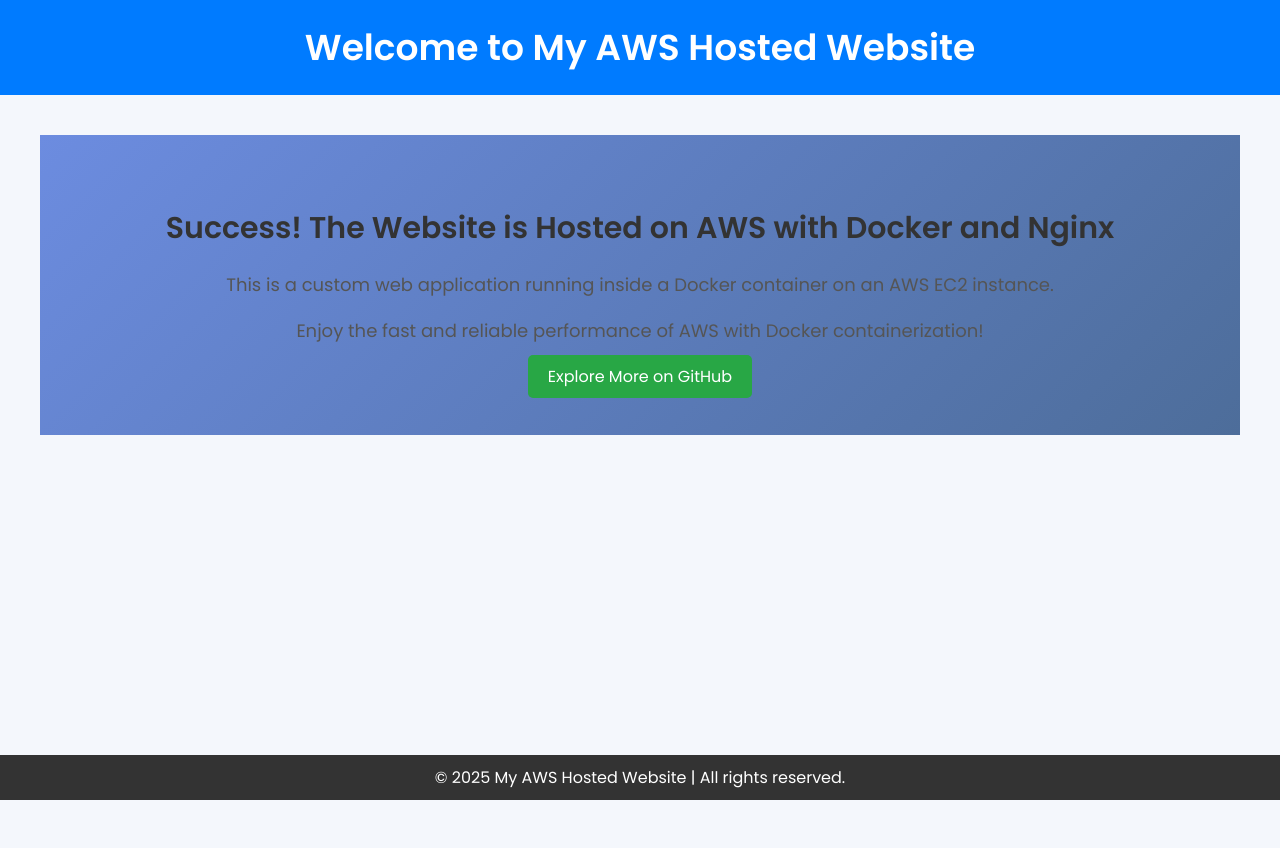
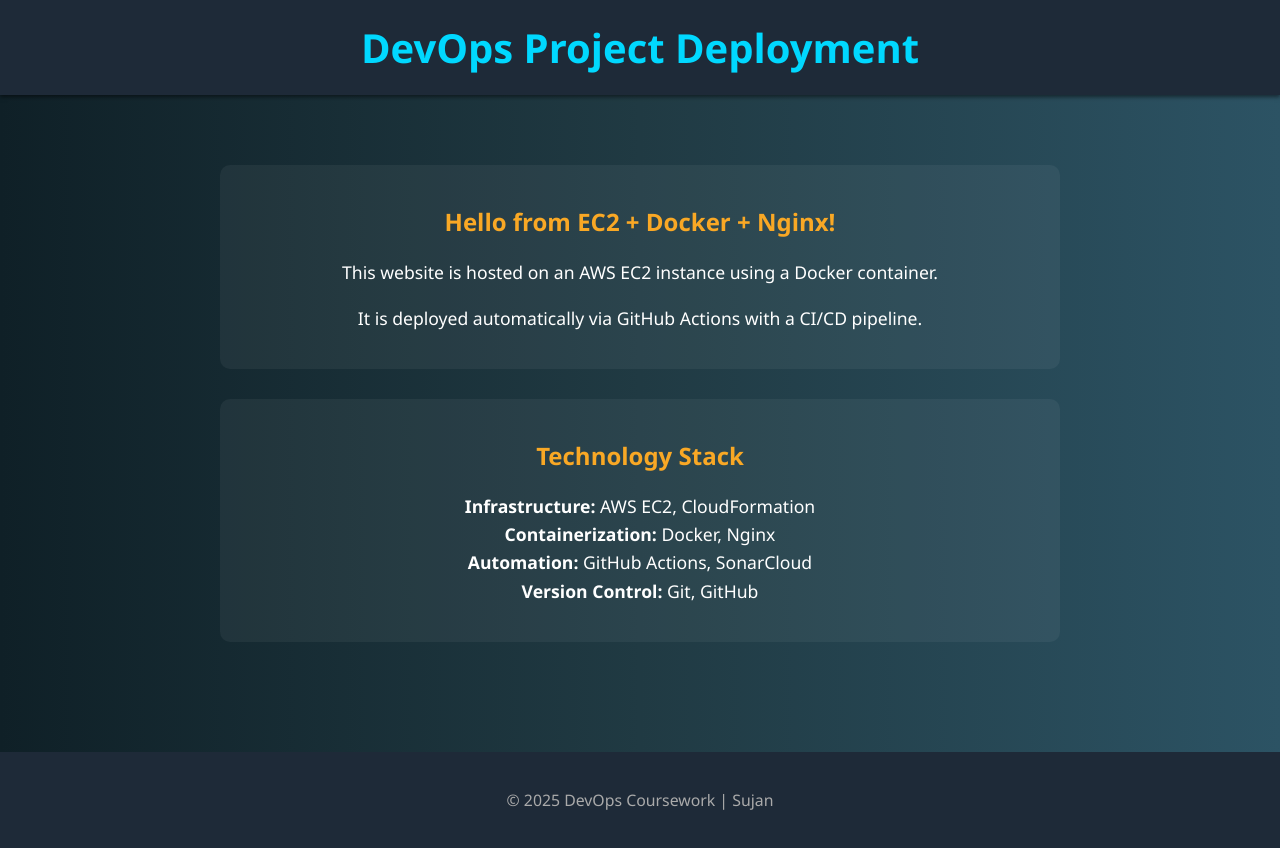
Before and after one commit to Sujan-div/aws-docker-site, a plain HTML site: page index.html in a window 1280 px wide. Before the commit the page ends 800 px from the top, so only its background shows below. Drawn offline with Linux system fonts and the light colour scheme.

Commit message:
Added HTML2

```diff
--- a/index.html
+++ b/index.html
@@ -1,117 +1,86 @@
 <!DOCTYPE html>
 <html lang="en">
 <head>
-  <meta charset="UTF-8">
-  <meta name="viewport" content="width=device-width, initial-scale=1.0">
-  <meta http-equiv="X-UA-Compatible" content="ie=edge">
-  <title>My AWS Hosted Website</title>
-
-  <!-- Google Fonts -->
-  <link href="https://fonts.googleapis.com/css2?family=Poppins:wght@300;400;600&display=swap" rel="stylesheet">
-
-  <!-- Styling -->
+  <meta charset="UTF-8" />
+  <meta name="viewport" content="width=device-width, initial-scale=1.0"/>
+  <title>AWS Hosted Website</title>
   <style>
     body {
-      font-family: 'Poppins', sans-serif;
+      font-family: 'Segoe UI', Tahoma, Geneva, Verdana, sans-serif;
+      background: linear-gradient(to right, #0f2027, #203a43, #2c5364);
+      color: #ffffff;
       margin: 0;
       padding: 0;
-      background-color: #f4f7fc;
-      color: #333;
+      text-align: center;
     }
 
     header {
-      background-color: #007BFF;
-      color: white;
+      background-color: #1e2a38;
       padding: 20px 0;
-      text-align: center;
+      box-shadow: 0 2px 4px rgba(0,0,0,0.5);
     }
 
     header h1 {
       margin: 0;
-      font-size: 36px;
+      font-size: 2.5em;
+      color: #00d8ff;
+    }
+
+    main {
+      padding: 40px 20px;
     }
 
     section {
-      padding: 40px 20px;
-      max-width: 1200px;
-      margin: 0 auto;
-      text-align: center;
+      margin: 30px auto;
+      max-width: 800px;
+      background-color: rgba(255, 255, 255, 0.05);
+      border-radius: 10px;
+      padding: 20px;
     }
 
-    section h2 {
-      font-size: 30px;
-      color: #333;
-      margin-bottom: 20px;
+    h2 {
+      color: #f9a825;
     }
 
-    section p {
-      font-size: 18px;
-      color: #555;
+    p {
+      font-size: 1.1em;
       line-height: 1.6;
     }
 
     footer {
-      background-color: #333;
-      color: white;
-      text-align: center;
-      padding: 10px 0;
-      position: fixed;
-      bottom: 0;
-      width: 100%;
-    }
-
-    footer p {
-      margin: 0;
-    }
-
-    .button {
-      background-color: #28a745;
-      color: white;
-      padding: 10px 20px;
-      font-size: 16px;
-      border: none;
-      border-radius: 5px;
-      cursor: pointer;
-      text-decoration: none;
-    }
-
-    .button:hover {
-      background-color: #218838;
-    }
-
-    .container {
-      display: flex;
-      justify-content: center;
-      align-items: center;
-      height: 300px;
-      background: linear-gradient(135deg, #6c8ce0, #4d6d9a);
-      margin-bottom: 40px;
+      margin-top: 40px;
+      padding: 20px;
+      font-size: 0.9em;
+      background-color: #1e2a38;
+      color: #aaa;
     }
   </style>
 </head>
-
 <body>
-  <!-- Header -->
   <header>
-    <h1>Welcome to My AWS Hosted Website</h1>
+    <h1>DevOps Project Deployment</h1>
   </header>
 
-  <!-- Main Content -->
-  <section>
-    <div class="container">
-      <div>
-        <h2>Success! The Website is Hosted on AWS with Docker and Nginx</h2>
-        <p>This is a custom web application running inside a Docker container on an AWS EC2 instance.</p>
-        <p>Enjoy the fast and reliable performance of AWS with Docker containerization!</p>
-        <a href="https://github.com" class="button" target="_blank">Explore More on GitHub</a>
-      </div>
-    </div>
-  </section>
+  <main>
+    <section>
+      <h2>Hello from EC2 + Docker + Nginx!</h2>
+      <p>This website is hosted on an AWS EC2 instance using a Docker container.</p>
+      <p>It is deployed automatically via GitHub Actions with a CI/CD pipeline.</p>
+    </section>
 
-  <!-- Footer -->
+    <section>
+      <h2>Technology Stack</h2>
+      <p>
+        <strong>Infrastructure:</strong> AWS EC2, CloudFormation<br/>
+        <strong>Containerization:</strong> Docker, Nginx<br/>
+        <strong>Automation:</strong> GitHub Actions, SonarCloud<br/>
+        <strong>Version Control:</strong> Git, GitHub<br/>
+      </p>
+    </section>
+  </main>
+
   <footer>
-    <p>&copy; 2025 My AWS Hosted Website | All rights reserved.</p>
+    <p>&copy; 2025 DevOps Coursework | Sujan</p>
   </footer>
-
 </body>
 </html>
```
